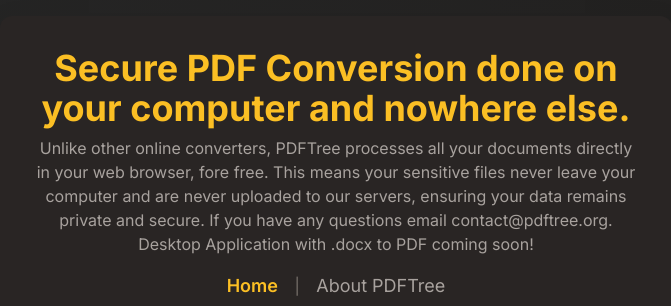
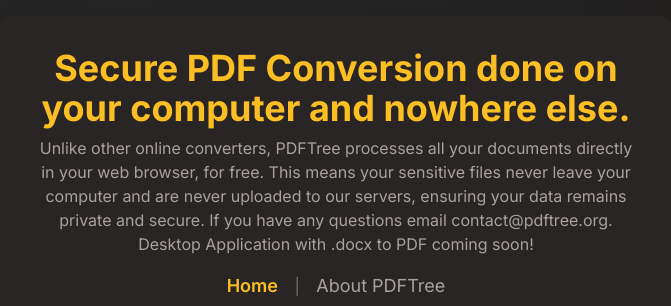
Before and after one commit to liltoof/pdftree, a plain HTML site: page index.html in a window 1280 px wide. Shown: the top 306 px of the page, 304-975 px from the left. Drawn offline with nearby package versions, Linux system fonts and the light colour scheme; a script that the page names is missing.

Commit message:
Update index.html

```diff
--- a/index.html
+++ b/index.html
@@ -163,7 +163,7 @@
     <div class="bg-stone-800 shadow-2xl rounded-xl p-6 md:p-8 w-full max-w-2xl">
         <header class="mb-6 text-center">
             <h1 class="text-3xl md:text-4xl font-bold text-amber-400">Secure PDF Conversion done on your computer and nowhere else.</h1>
-            <p class="text-stone-400 mt-2">Unlike other online converters, PDFTree processes all your documents directly in your web browser, fore free. This means your sensitive files never leave your computer and are never uploaded to our servers, ensuring your data remains private and secure. If you have any questions email contact@pdftree.org. Desktop Application with .docx to PDF coming soon!</p>
+            <p class="text-stone-400 mt-2">Unlike other online converters, PDFTree processes all your documents directly in your web browser, for free. This means your sensitive files never leave your computer and are never uploaded to our servers, ensuring your data remains private and secure. If you have any questions email contact@pdftree.org. Desktop Application with .docx to PDF coming soon!</p>
             <nav class="mt-4">
                 <a href="index.html" class="nav-link text-lg mx-3 font-semibold text-amber-400">Home</a>
                 <span class="text-stone-500">|</span>
```
